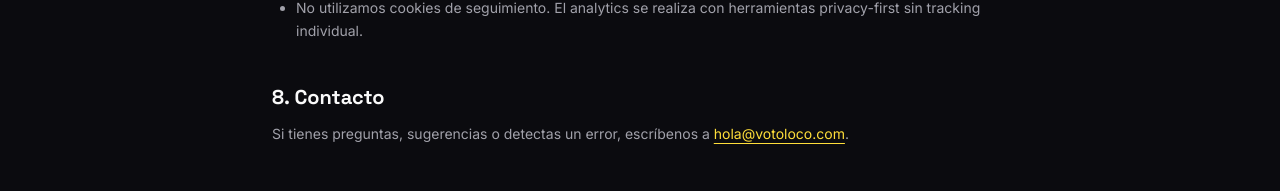
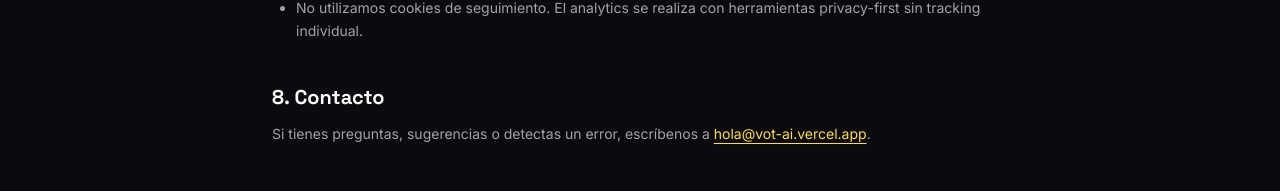
Before and after one commit to davideliaspalacio/votAI, a Next.js app: page /metodologia in a window 1280 px wide. Shown: the part 1635-1826 px from the top of the page. Built offline with nearby package versions, Linux system fonts and the light colour scheme.

Commit message:
Dominio actualizado a vot-ai.vercel.app

```diff
--- a/src/app/api/og/route.tsx
+++ b/src/app/api/og/route.tsx
@@ -80,7 +80,7 @@ export async function GET(request: NextRequest) {
             textAlign: "center",
           }}
         >
-          Descubre tu afinidad en votoloco.com • No es una encuesta
+          Descubre tu afinidad en vot-ai.vercel.app • No es una encuesta
         </div>
       </div>
     ),
--- a/src/app/layout.tsx
+++ b/src/app/layout.tsx
@@ -35,7 +35,7 @@ export const metadata: Metadata = {
   openGraph: {
     type: "website",
     locale: "es_CO",
-    url: "https://votoloco.com",
+    url: "https://vot-ai.vercel.app",
     siteName: "VotoLoco",
     title: "VotoLoco - 10 preguntas. Tu candidato real. Sin enredos.",
     description:
--- a/src/app/metodologia/page.tsx
+++ b/src/app/metodologia/page.tsx
@@ -163,10 +163,10 @@ export default function MetodologiaPage() {
               Si tienes preguntas, sugerencias o detectas un error, escríbenos
               a{" "}
               <a
-                href="mailto:hola@votoloco.com"
+                href="mailto:hola@vot-ai.vercel.app"
                 className="text-primary underline underline-offset-4"
               >
-                hola@votoloco.com
+                hola@vot-ai.vercel.app
               </a>
               .
             </p>
--- a/src/app/robots.ts
+++ b/src/app/robots.ts
@@ -7,6 +7,6 @@ export default function robots(): MetadataRoute.Robots {
       allow: "/",
       disallow: ["/api/", "/analyzing"],
     },
-    sitemap: "https://votoloco.com/sitemap.xml",
+    sitemap: "https://vot-ai.vercel.app/sitemap.xml",
   }
 }
--- a/src/app/sitemap.ts
+++ b/src/app/sitemap.ts
@@ -2,7 +2,7 @@ import type { MetadataRoute } from "next"
 import { mockCandidates } from "@/lib/mock/candidates"
 
 export default function sitemap(): MetadataRoute.Sitemap {
-  const baseUrl = "https://votoloco.com"
+  const baseUrl = "https://vot-ai.vercel.app"
 
   const staticPages: MetadataRoute.Sitemap = [
     {
--- a/src/components/results/ShareButton.tsx
+++ b/src/components/results/ShareButton.tsx
@@ -72,7 +72,7 @@ export function ShareButton({
 
   const shareUrl = typeof window !== "undefined"
     ? `${window.location.origin}/resultados/${sessionId}`
-    : `https://votoloco.com/resultados/${sessionId}`
+    : `https://vot-ai.vercel.app/resultados/${sessionId}`
 
   const shareText = `Hice el test de afinidad en VotoLoco.com \u2014 mi mayor afinidad es con ${candidateName} (${score}%)`
 
@@ -223,7 +223,7 @@ export function ShareButton({
       ctx.fillText("Descubre tu afinidad programatica", W / 2, ctaY)
       ctx.fillStyle = "#7c3aed"
       ctx.font = "bold 14px system-ui, -apple-system, sans-serif"
-      ctx.fillText("votoloco.com", W / 2, ctaY + 22)
+      ctx.fillText("vot-ai.vercel.app", W / 2, ctaY + 22)
 
       // Credito
       ctx.fillStyle = "#444444"
```
